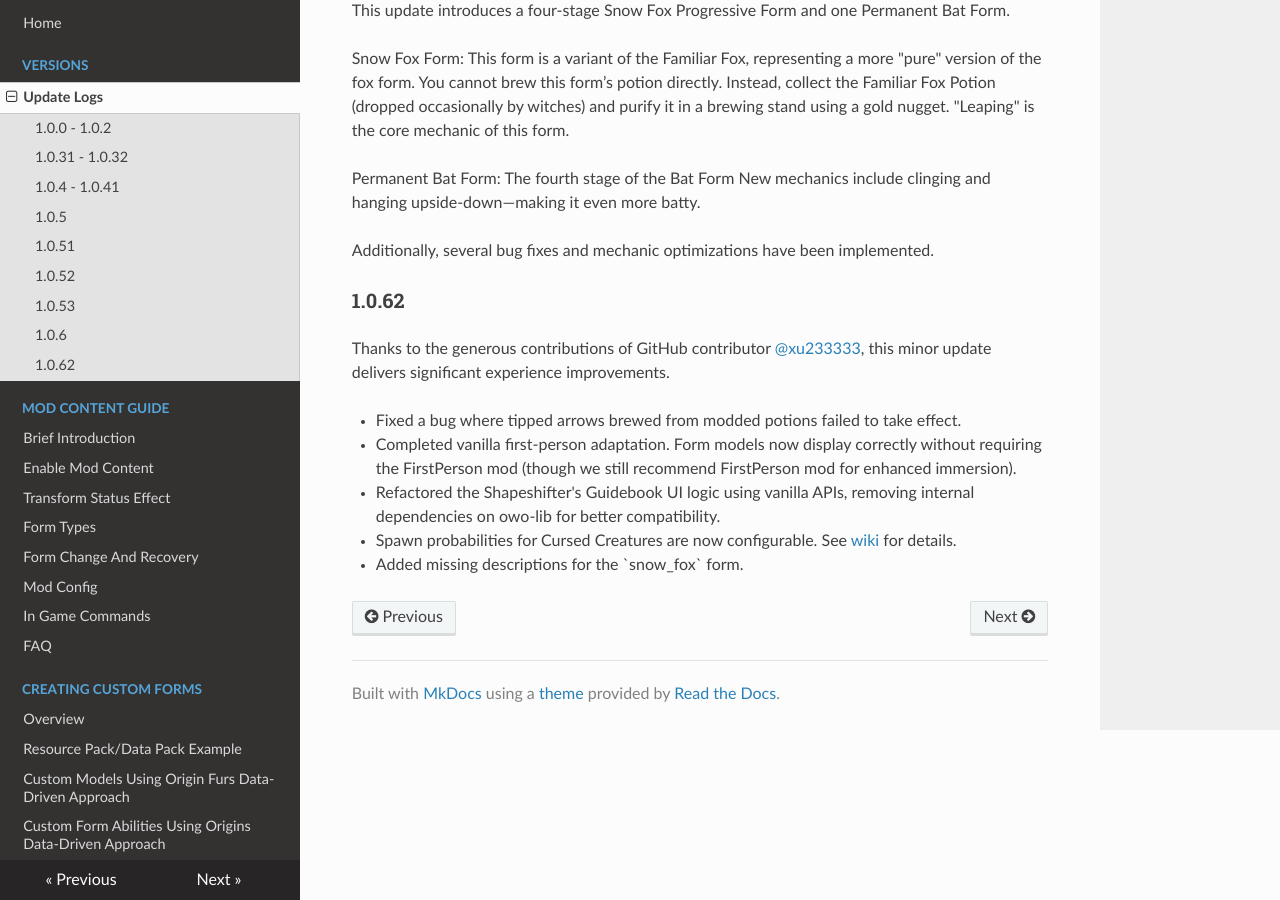
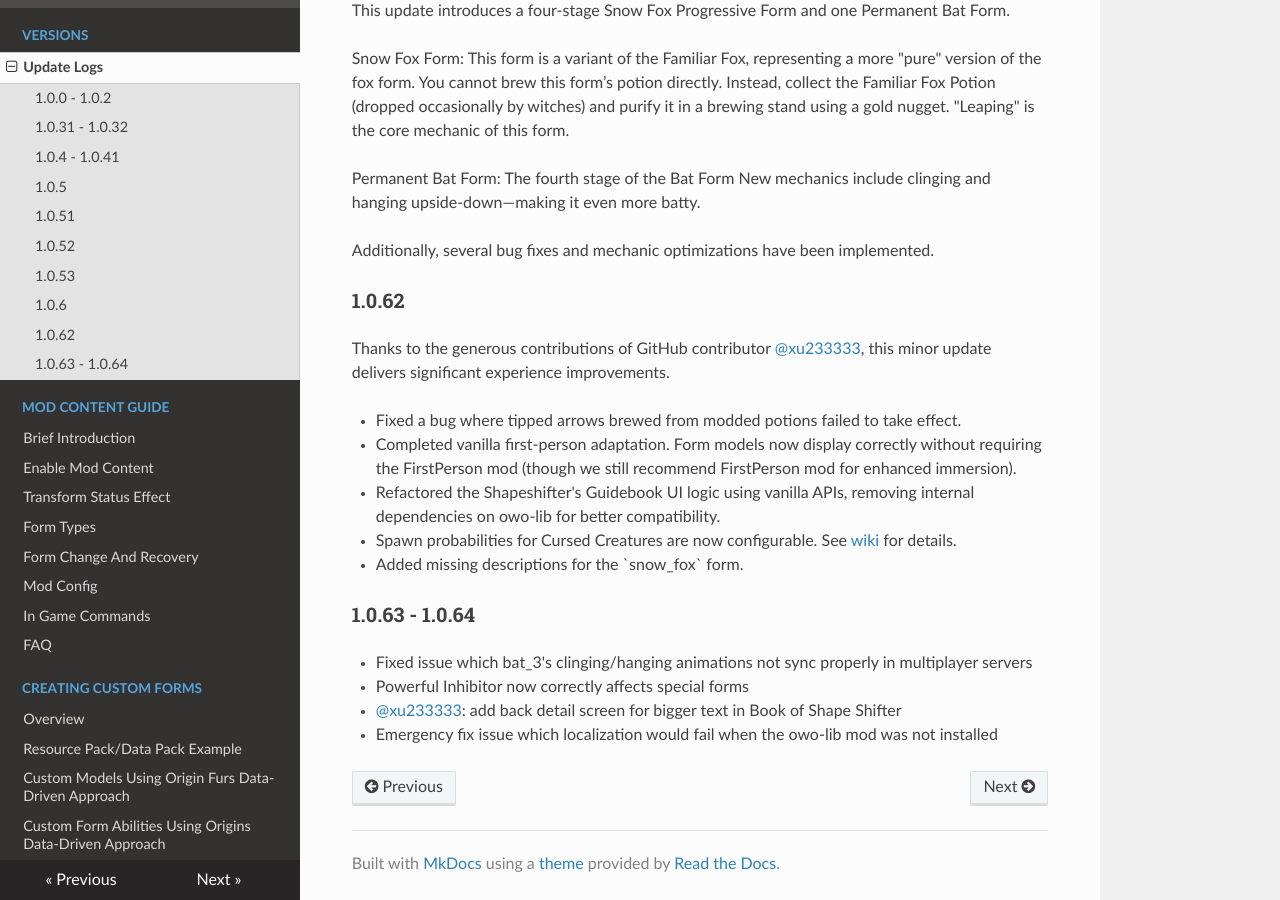
Before and after one commit to onixary/ssc_wiki_en, an MkDocs documentation site: the page built from docs/update_log/update_log.md, in a window 1280 px wide and 900 px high, scrolled down 2435 px. Built offline with MkDocs 1.6.1, drawn with Linux system fonts in a browser that asks for light colours; nearby versions of some CDN libraries.

Commit message:
Update update_log.md

```diff
--- a/docs/update_log/update_log.md
+++ b/docs/update_log/update_log.md
@@ -105,3 +105,13 @@ Thanks to the generous contributions of GitHub contributor [@xu233333](https://g
 - Spawn probabilities for Cursed Creatures are now configurable. See [wiki](https://ssc-wiki.readthedocs.io/en/latest/mod_content/mod_config/) for details.
 
 - Added missing descriptions for the \`snow_fox\` form.
+
+### 1.0.63 - 1.0.64
+
+- Fixed issue which bat_3's clinging/hanging animations not sync properly in multiplayer servers
+
+- Powerful Inhibitor now correctly affects special forms
+
+- [@xu233333](https://github.com/xu233333): add back detail screen for bigger text in Book of Shape Shifter
+
+- Emergency fix issue which localization would fail when the owo-lib mod was not installed
```
